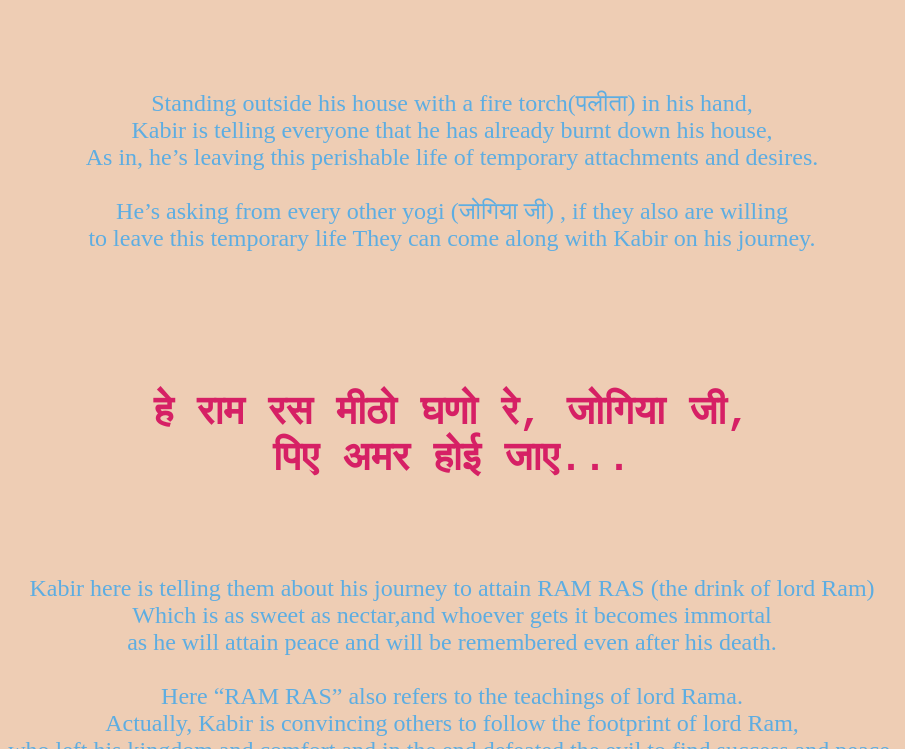
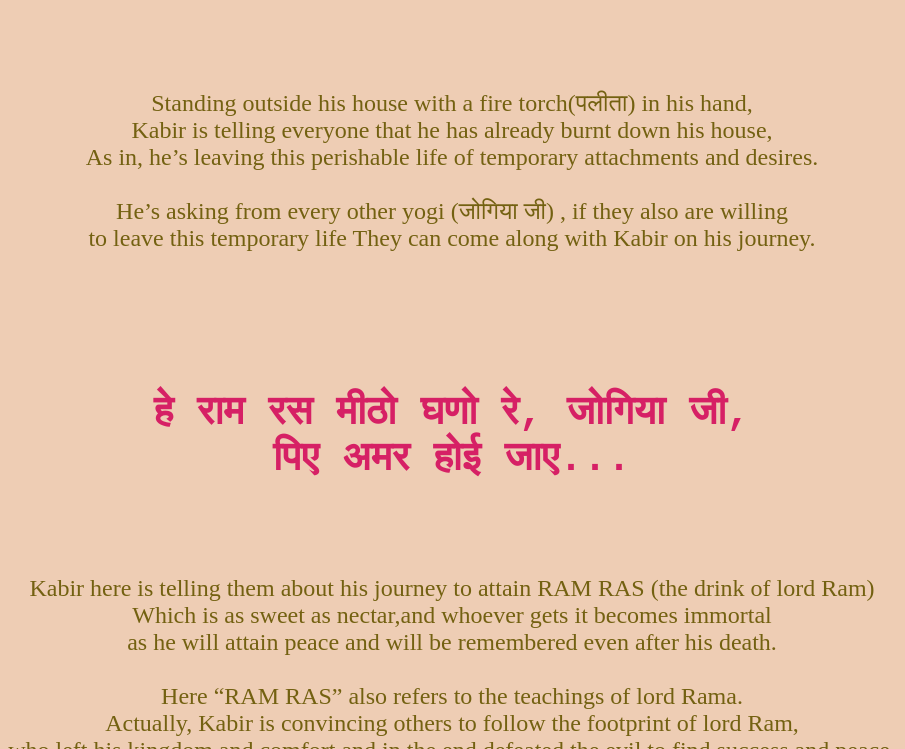
Before and after one commit to Abhi03docs/sahityashala.github.io, a plain HTML site: page index.html in a window 1280 px wide. Shown: the part 2051-2800 px from the top of the page, without its empty margins (188-1093 px from the left). Drawn offline with Linux system fonts and the light colour scheme.

Commit message:
Update index.html

```diff
--- a/index.html
+++ b/index.html
@@ -27,7 +27,7 @@
 </audio>
 <br></p>
 <h3 align="center">
-<p><font color="#5DADE2"><u>My Bhajan Explanation</u></p>
+<p><font color="#736111"><u>My Bhajan Explanation</u></p>
 <pre><font color="#D62065">
 माला जपूँ ना कर जपूँ,
 मुख से कहूँ ना राम,
@@ -35,7 +35,7 @@
 हम पायो बिसराम...
 </pre>
 </h3>
-<p align="center"><font face="Constantia" color="#5DADE2" size="5">
+<p align="center"><font face="Constantia" color="#736111" size="5">
 In this couplet, saint Kabir said that he doesn't need to chaint Ram’s name or need any rosary beads<br>
 to turn as after finding his true self,<br> Kabir is at ease and lord Ram himself chaints Kabir’s name(in appreciation).
 </p>
@@ -47,7 +47,7 @@ to turn as after finding his true self,<br> Kabir is at ease and lord Ram himsel
  कहत "कबीर, कबीर…
 </pre>
 </h3>
-<p align="center"><font face="Constantia" color="#5DADE2" size="5">
+<p align="center"><font face="Constantia" color="#736111" size="5">
 Kabir here implies that as now his soul is as pure as holy river “ganga”,<br>
 God is following me and calling my name, instead of the opposite.
 </p><br>
@@ -66,7 +66,7 @@ But once you'll get on right path, Even god will follow and appreciate you. </b>
 
 </pre>
 </h3>
-<p align="center"><font face="Constantia" color="#5DADE2" size="5">
+<p align="center"><font face="Constantia" color="#736111" size="5">
 Standing outside his house with a fire torch(पलीता) in his hand,<br>
 Kabir is telling everyone that he has already burnt down his house,<br>
 As in, he’s leaving this perishable life of temporary attachments and desires.<br><br>
@@ -81,7 +81,7 @@ to leave this temporary life They can come along with Kabir on his journey.
 
 </pre>
 </h3>
-<p align="center"><font face="Constantia" color="#5DADE2" size="5">
+<p align="center"><font face="Constantia" color="#736111" size="5">
 Kabir here is telling them about his journey to attain RAM RAS (the drink of lord Ram)<br>
 Which is as sweet as nectar,and whoever gets it becomes immortal<br>
 as he will attain peace and will be remembered even after his death.<br><br>
@@ -100,7 +100,7 @@ who left his kingdom and comfort and in the end defeated the evil to find succes
 
 </pre>
 </h3>
-<p align="center"><font face="Constantia" color="#5DADE2" size="5">
+<p align="center"><font face="Constantia" color="#736111" size="5">
 Kabir is telling them that if you’ll burn down your temporary house,<br>
 A new house will grow inside Your soul where God will reside.<br>
 But if you’ll stick to this house (temporary life) it eventually<br>
@@ -123,7 +123,7 @@ by wasting it on temporary desires, and in the end we’ll actually be dead,leav
 
 </pre>
 </h3>
-<p align="center"><font face="Constantia" color="#5DADE2" size="5">
+<p align="center"><font face="Constantia" color="#736111" size="5">
 Kabir says “o yogi !” I know the path ahead, as we go on and on, is as difficult as blaze and fire (दव जले),<br>
 And what we’re leaving behind is greenery(हरिया) , as in ,<br>
 Easy path of Comfort and desires. But in the soil(रूंखड़ी) of this sacrificed(बलिहारी) journey,<br>
@@ -142,7 +142,7 @@ Easy path of Comfort and desires. But in the soil(रूंखड़ी) of this sa
 
 </pre>
 </h3>
-<p align="center"><font face="Constantia" color="#5DADE2" size="5">
+<p align="center"><font face="Constantia" color="#736111" size="5">
 Kabir told them about some famous personalities like “Dhruv”(Pole star),<br>
 “Prahlad”(From Satyug) and “Peepa Ravidas”(student teacher duo) and <br>
 how they also drank “RAM RAS” and attain inner peace by following<br>
```
